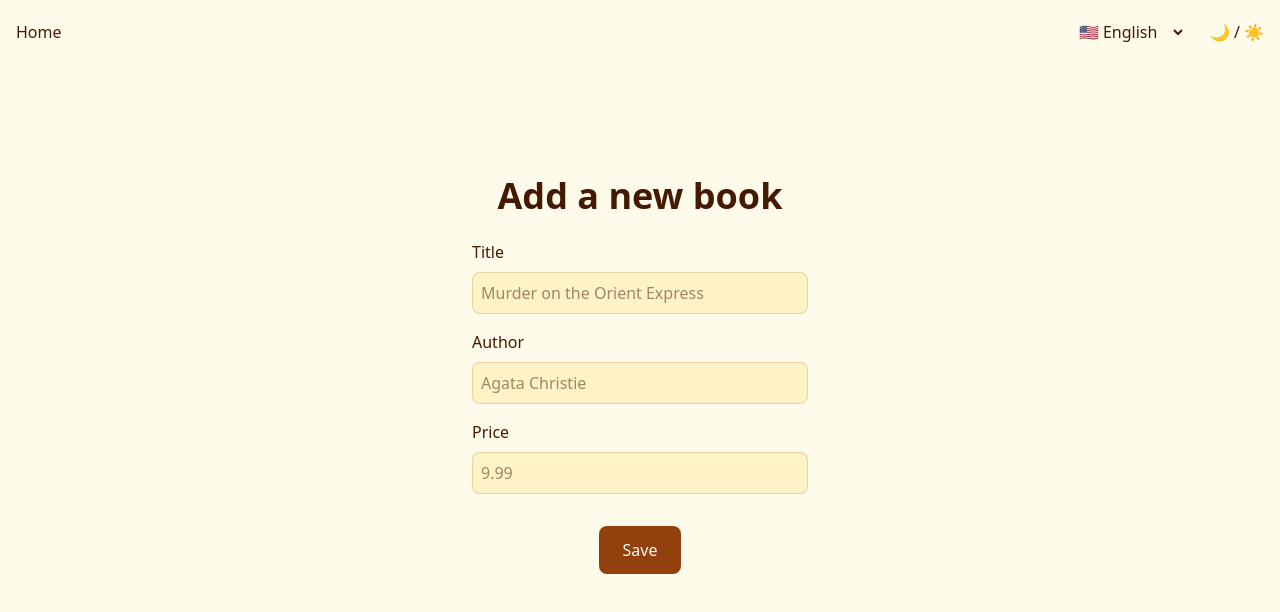
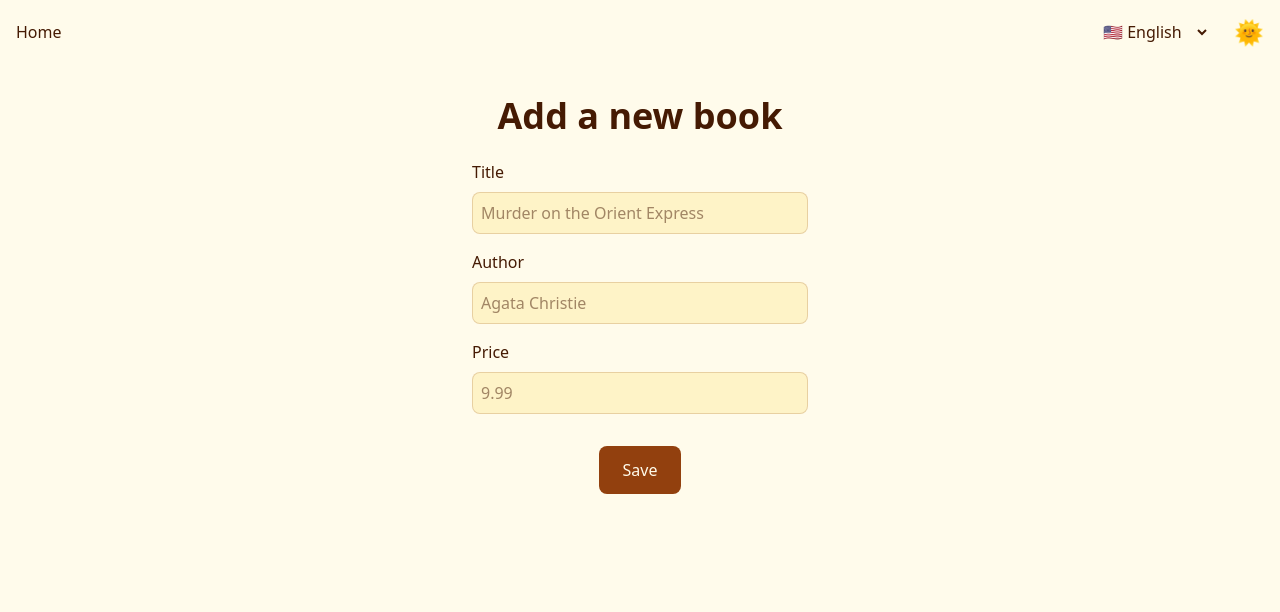
Before and after one commit to hildakh/bookstore, a Next.js app: page /en/add-book in a window 1280 px wide. Shown: the top 612 px of the page. Built offline with nearby package versions, Linux system fonts and the light colour scheme.

Commit message:
Update to persist theme on page refresh - Fix some styling

```diff
--- a/src/app/[locale]/page.tsx
+++ b/src/app/[locale]/page.tsx
@@ -13,10 +13,9 @@ export default function Home() {
       <BookList />
       <Link
         href="/add-book"
-        className="bg-primary text-background px-6 py-3 rounded-lg hover:bg-accent transition-colors w-1/4"
+        className="bg-primary text-background text-lg px-6 py-3 rounded-lg w-1/4 mb-4 hover:bg-accent transition-colors duration-200"
       >{t('add_book')}
       </Link>
-
     </main>
   );
 }
--- a/src/app/globals.css
+++ b/src/app/globals.css
@@ -13,7 +13,7 @@ html {
 }
 
 main {
-  margin: 5rem auto;
+  margin: 0 auto;
   text-align: center;
 }
 
--- a/src/components/theme-switcher.tsx
+++ b/src/components/theme-switcher.tsx
@@ -1,14 +1,42 @@
 "use client";
 
+import { useEffect, useState } from "react";
+
+const THEME_KEY = 'bookstore-theme';
+
 export default function ThemeSwitcher() {
+  const [theme, setTheme] = useState<'light' | 'dark'>('light');
+
   const handleThemeSwitch = () => {
-    document.documentElement.dataset.theme =
-      document.documentElement.dataset.theme === 'dark' ? 'light' : 'dark'
-  }
+    setTheme((prevTheme) => {
+      if (prevTheme === 'light') {
+        return 'dark';
+      } else {
+        return 'light';
+      }
+    });
+  };
+
+  useEffect(() => {
+    const savedTheme = localStorage.getItem(THEME_KEY);
+
+    if (!savedTheme) {
+      const systemTheme = window.matchMedia('(prefers-color-scheme: dark)').matches ? 'dark' : 'light';
+      setTheme(systemTheme);
+      localStorage.setItem(THEME_KEY, systemTheme);
+    } else {
+      setTheme(savedTheme as 'light' | 'dark');
+    }
+  }, []);
+
+  useEffect(() => {
+    document.documentElement.dataset.theme = theme;
+    localStorage.setItem(THEME_KEY, theme);
+  }, [theme]);
 
   return (
-    <button onClick={handleThemeSwitch}>
-      🌙 / ☀️
+    <button onClick={handleThemeSwitch} className="text-2xl">
+      { theme === 'light' ? '🌞' : '🌜' }
     </button>
   );
 }
```
